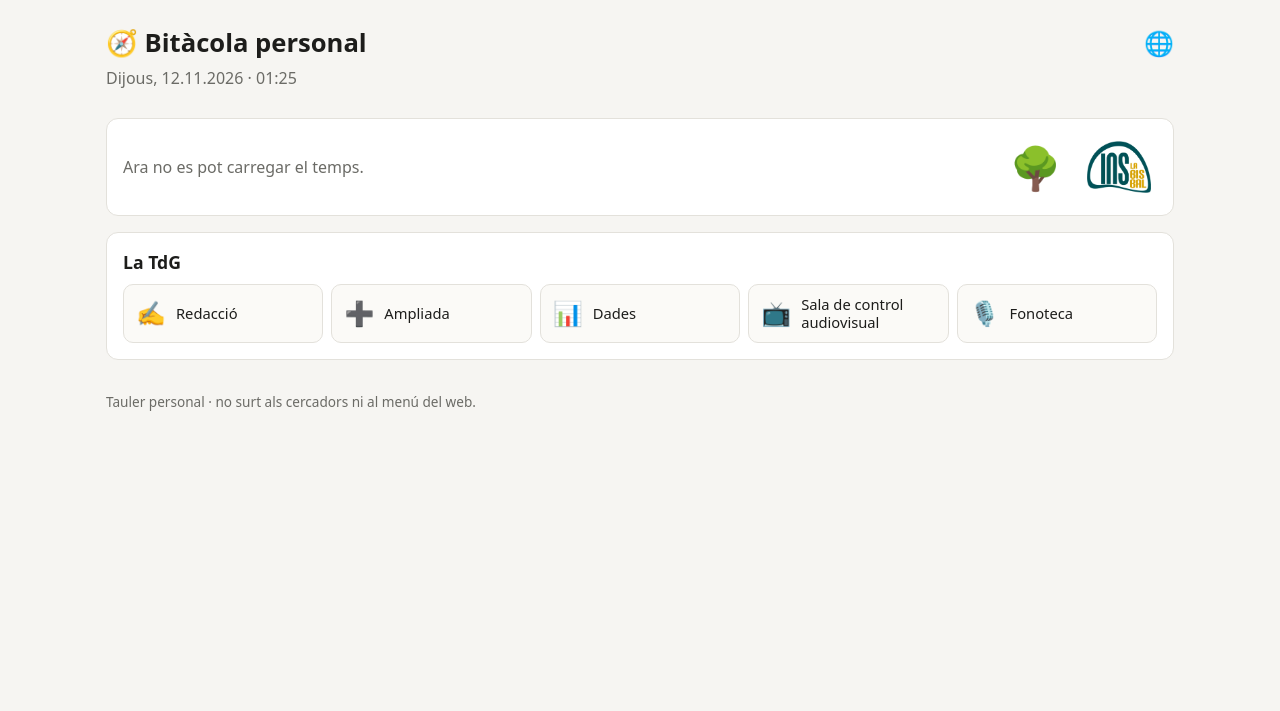
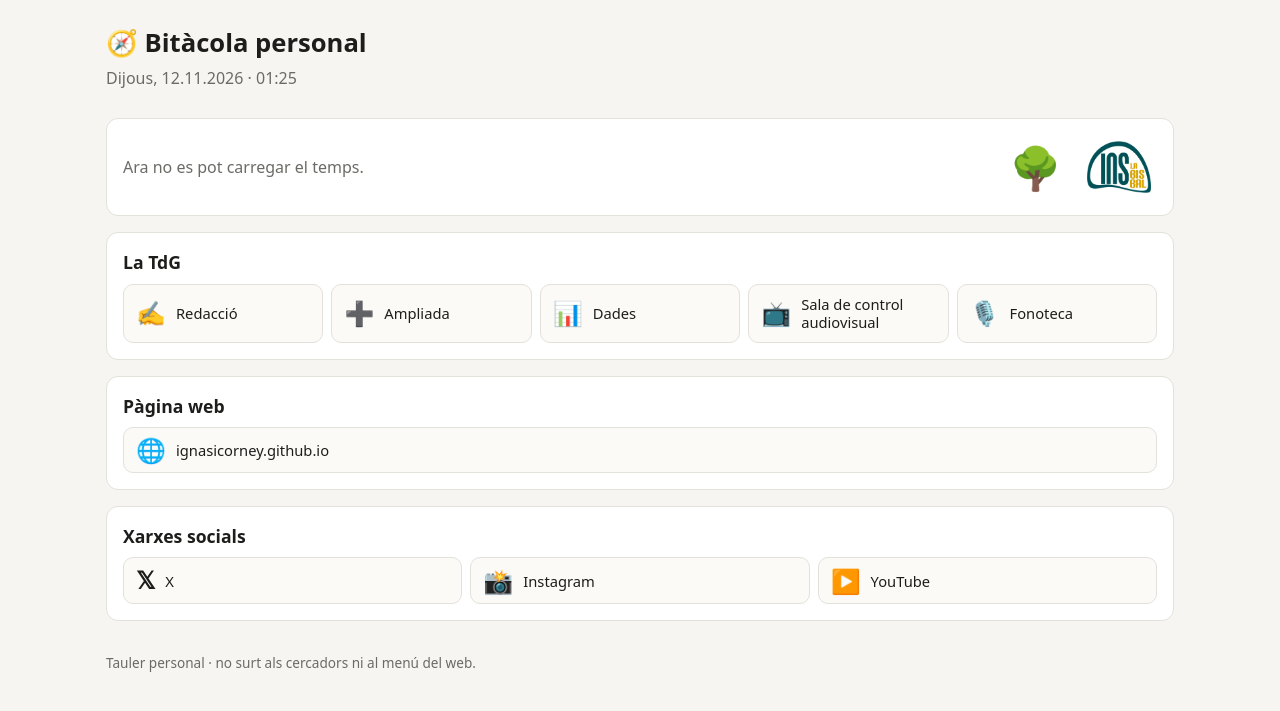
Before and after one commit to ignasicorney/ignasicorney.github.io, a Jekyll site: the page built from tauler/index.html, in a window 1280 px wide. Shown: the top 711 px of the page. Built offline with Jekyll 4.4.1, drawn with Linux system fonts in a browser that asks for light colours.

Commit message:
Tauler: blocs «Pàgina web» i «Xarxes socials»
Co-Authored-By: Claude Opus 5.5 <noreply@anthropic.com>
Claude-Session: https://claude.ai/code/session_01JwSTkzaf1EdWiLNUeJF7Rt

```diff
--- a/tauler/index.html
+++ b/tauler/index.html
@@ -344,9 +344,6 @@ a.tira-it:hover{color:var(--accent);text-decoration:underline}
 <header>
   <div class="capcalera">
     <h1>🧭 Bitàcola personal</h1>
-    <div class="panells">
-      <a target="_blank" rel="noopener" href="/" title="El meu web" aria-label="El meu web">🌐</a>
-    </div>
   </div>
   <p class="sub" id="ara"></p>
 </header>
@@ -376,6 +373,22 @@ a.tira-it:hover{color:var(--accent);text-decoration:underline}
       <a class="tdg-acces" target="_blank" rel="noopener" href="https://latdg.github.io/redaccio/dades/"><span class="tdg-ico">📊</span><span>Dades</span></a>
       <a class="tdg-acces" target="_blank" rel="noopener" href="https://latdg.github.io/redaccio/tdt/"><span class="tdg-ico">📺</span><span>Sala de control audiovisual</span></a>
       <a class="tdg-acces" target="_blank" rel="noopener" href="https://latdg.github.io/tauler/fonoteca/"><span class="tdg-ico">🎙️</span><span>Fonoteca</span></a>
+    </div>
+  </section>
+
+  <section id="web" class="ample">
+    <h2 style="text-transform:none">Pàgina web</h2>
+    <div class="tdg-accessos">
+      <a class="tdg-acces" target="_blank" rel="noopener" href="/"><span class="tdg-ico">🌐</span><span>ignasicorney.github.io</span></a>
+    </div>
+  </section>
+
+  <section id="xarxes" class="ample">
+    <h2 style="text-transform:none">Xarxes socials</h2>
+    <div class="tdg-accessos">
+      <a class="tdg-acces" target="_blank" rel="noopener" href="https://x.com/ignasicorney"><span class="tdg-ico"><b style="font-family:serif">𝕏</b></span><span>X</span></a>
+      <a class="tdg-acces" target="_blank" rel="noopener" href="https://www.instagram.com/ignasicorney/"><span class="tdg-ico">📸</span><span>Instagram</span></a>
+      <a class="tdg-acces" target="_blank" rel="noopener" href="https://www.youtube.com/ignasicorney"><span class="tdg-ico">▶️</span><span>YouTube</span></a>
     </div>
   </section>
 
```
